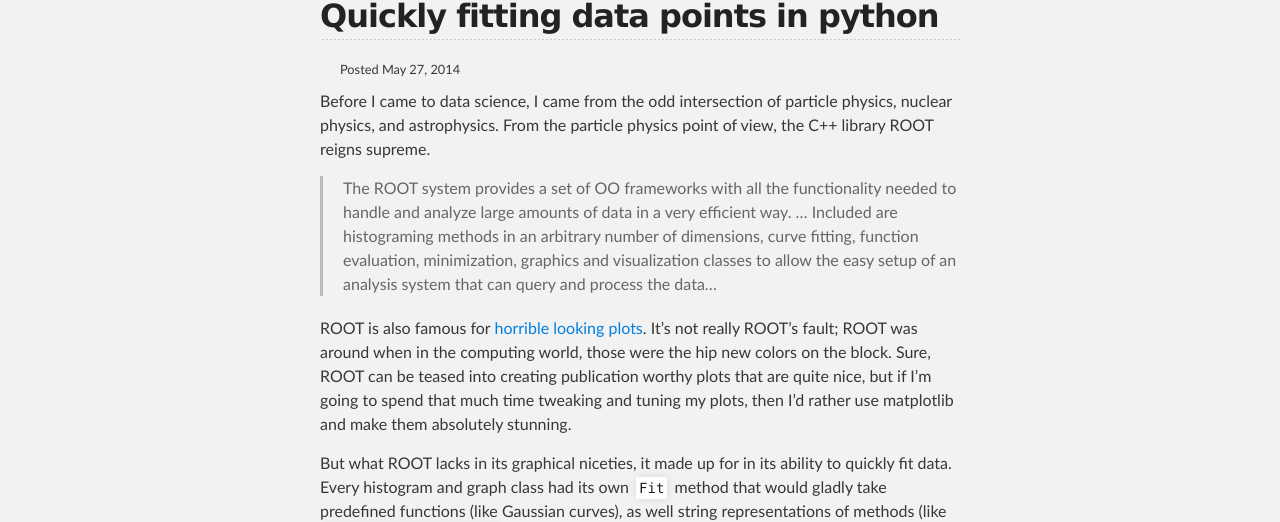
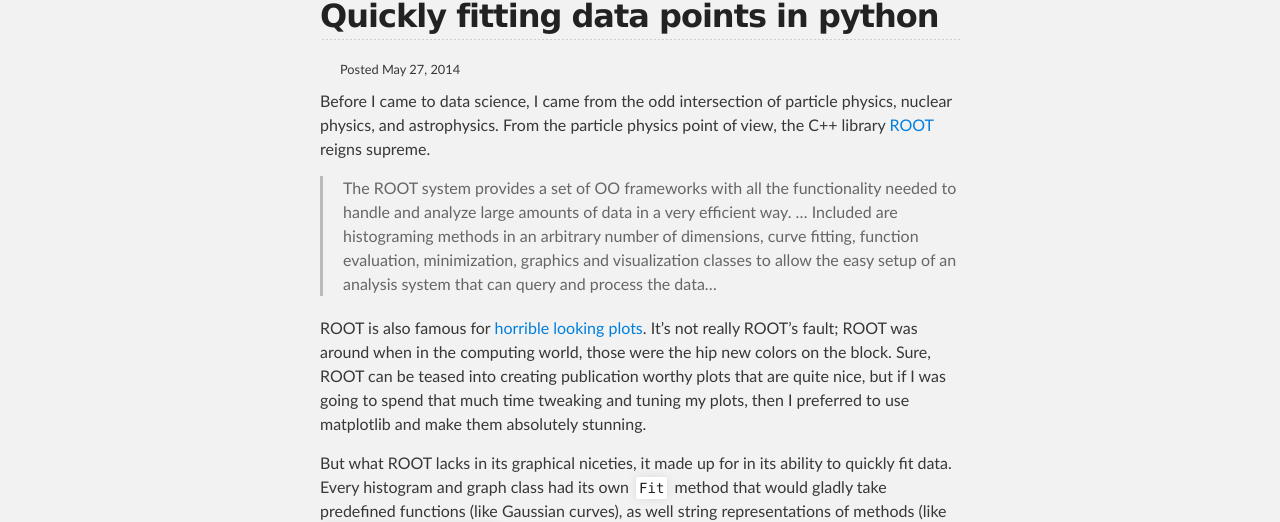
Before and after one commit to vgm64/vgm64.github.io, a Jekyll site: the page built from _posts/2014-05-27-python-fit.md, in a window 1280 px wide and 1400 px high. Shown: the part 304-826 px from the top of the window. Built offline with Jekyll 4.4.1, drawn with Linux system fonts in a browser that asks for light colours; some of the changed text lies outside the part shown.

Commit message:
Tweaks to wordages.

```diff
--- a/_posts/2014-05-27-python-fit.md
+++ b/_posts/2014-05-27-python-fit.md
@@ -6,22 +6,22 @@
 
 Before I came to data science, I came from the odd intersection of particle
 physics, nuclear physics, and astrophysics. From the particle physics point of
-view, the C++ library ROOT reigns supreme.
+view, the C++ library <a href="http://root.cern.ch/">ROOT</a> reigns supreme.
 
 > The ROOT system provides a set of OO frameworks with all the functionality
-> needed to handle and analyze large amounts of data in a very efficient way. ...
-> Included are histograming methods in an arbitrary number of dimensions, curve
-> fitting, function evaluation, minimization, graphics and visualization classes
-> to allow the easy setup of an analysis system that can query and process the
-> data...
+> needed to handle and analyze large amounts of data in a very efficient way.
+> ...  Included are histograming methods in an arbitrary number of dimensions,
+> curve fitting, function evaluation, minimization, graphics and visualization
+> classes to allow the easy setup of an analysis system that can query and
+> process the data...
 
 ROOT is also famous for <a href=
 "http://www.cernlove.org/blog/2009/10/the-root-of-all-evil/" >horrible looking
 plots</a>. It's not really ROOT's fault; ROOT was around when in the computing
 world, those were the hip new colors on the block. Sure, ROOT can be teased into
-creating publication worthy plots that are quite nice, but if I'm going to spend
-that much time tweaking and tuning my plots, then I'd rather use matplotlib and
-make them absolutely stunning.
+creating publication worthy plots that are quite nice, but if I was going to
+spend that much time tweaking and tuning my plots, then I preferred to use
+matplotlib and make them absolutely stunning.
 
 But what ROOT lacks in its graphical niceties, it made up for in its ability to
 quickly fit data. Every histogram and graph class had its own `Fit` method that
```
Also changed, not shown: other parts of _posts/2014-05-27-python-fit.md (+6 -3 lines).
